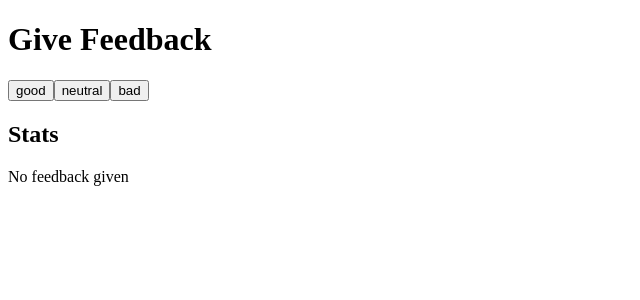
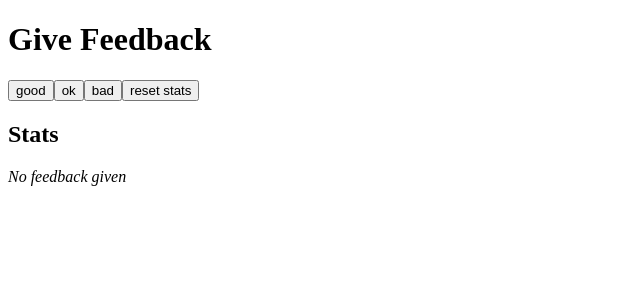
Before and after one commit to marekzelinka/unicafe-redux, a React (Vite) app: page / in a window 1280 px wide. Shown: the top 300 px of the page, without its empty margins (0-640 px from the left). Built offline with nearby package versions, Linux system fonts and the light colour scheme.

Commit message:
solve ex6.2

```diff
--- a/src/App.jsx
+++ b/src/App.jsx
@@ -1,23 +1,24 @@
 function App({ store }) {
-  const { good, neutral, bad } = store.getState()
-  const all = good + neutral + bad
+  const { good, ok, bad } = store.getState()
+  const all = good + ok + bad
 
   return (
     <>
       <h1>Give Feedback</h1>
       <div>
         <Button text="good" onClick={() => store.dispatch({ type: 'GOOD' })} />
+        <Button text="ok" onClick={() => store.dispatch({ type: 'OK' })} />
+        <Button text="bad" onClick={() => store.dispatch({ type: 'BAD' })} />
         <Button
-          text="neutral"
-          onClick={() => store.dispatch({ type: 'NEUTRAL' })}
+          text="reset stats"
+          onClick={() => store.dispatch({ type: 'ZERO' })}
         />
-        <Button text="bad" onClick={() => store.dispatch({ type: 'BAD' })} />
       </div>
       <h2>Stats</h2>
       {all ? (
-        <Statistics good={good} neutral={neutral} bad={bad} all={all} />
+        <Statistics good={good} ok={ok} bad={bad} all={all} />
       ) : (
-        <div>No feedback given</div>
+        <em>No feedback given</em>
       )}
     </>
   )
@@ -33,7 +34,7 @@ function Button({ text, onClick }) {
   )
 }
 
-function Statistics({ good, neutral, bad, all }) {
+function Statistics({ good, ok, bad, all }) {
   const average = (good - bad) / all
   const positive = good / all
 
@@ -41,7 +42,7 @@ function Statistics({ good, neutral, bad, all }) {
     <table>
       <tbody>
         <StatisticLine text="good" value={formatDecimal(good)} />
-        <StatisticLine text="neutral" value={formatDecimal(neutral)} />
+        <StatisticLine text="ok" value={formatDecimal(ok)} />
         <StatisticLine text="bad" value={formatDecimal(bad)} />
         <StatisticLine text="all" value={formatDecimal(all)} />
         <StatisticLine text="average" value={formatDecimal(average)} />
```
